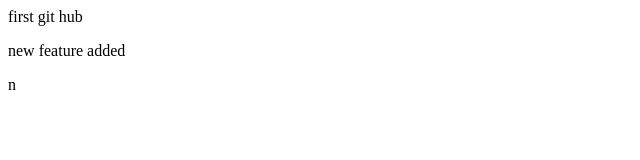
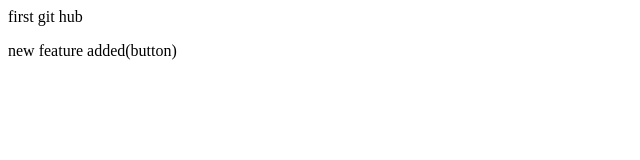
Before and after one commit to Nikhil-Diggibyte/localrepo, a plain HTML site: page index.html in a window 1280 px wide. Shown: the full height of the page, 0-640 px from the left. Drawn offline with Linux system fonts and the light colour scheme.

Commit message:
Add button

```diff
--- a/index.html
+++ b/index.html
@@ -1,2 +1,2 @@
 <p>first git hub</p>
-<p>new feature added</p>n
+<p>new feature added(button)</p>
```
